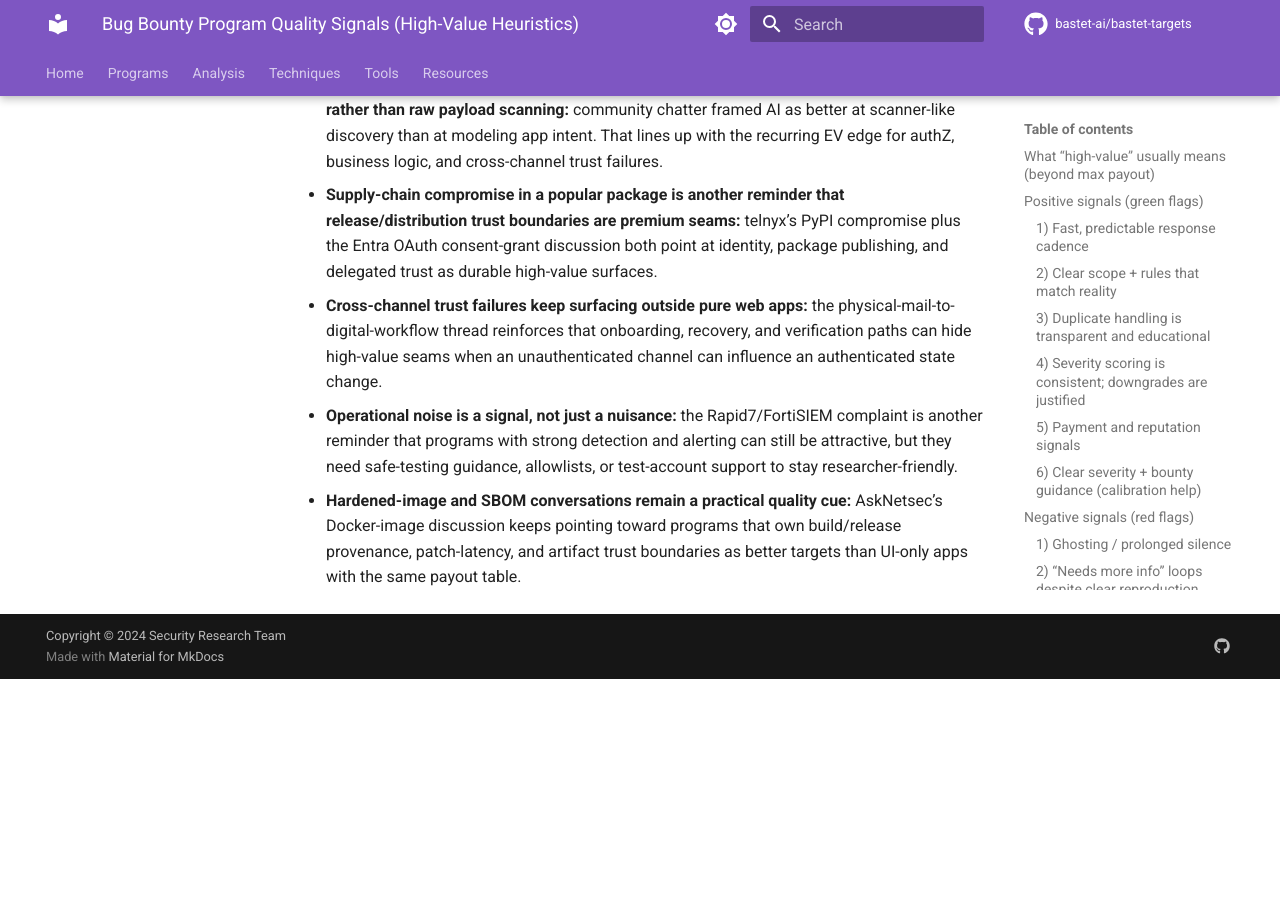
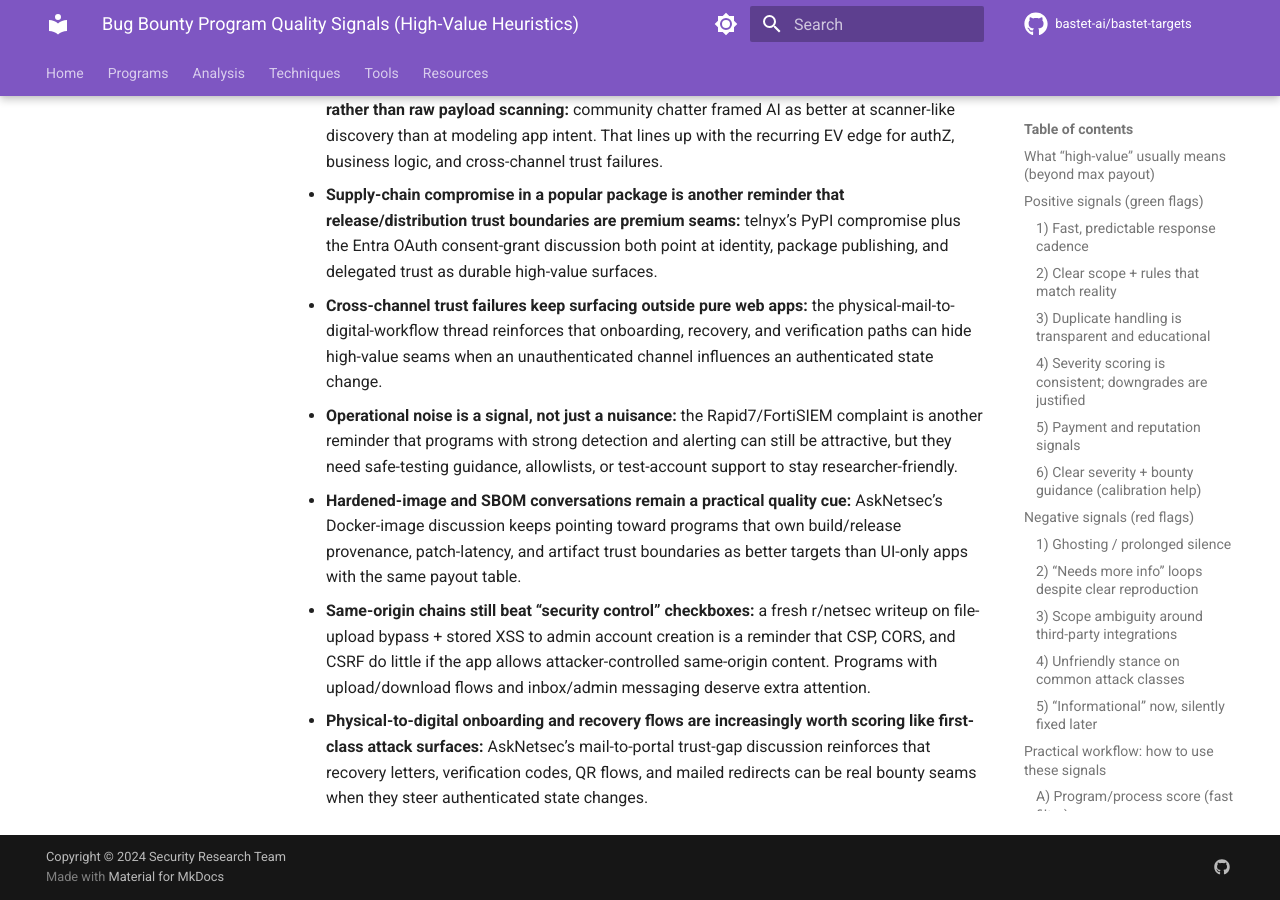
Before and after one commit to bastet-ai/bastet-targets, an MkDocs documentation site: the page built from docs/program-quality-signals.md, in a window 1280 px wide and 900 px high, scrolled down 8605 px. Built offline with MkDocs 1.6.1 and Material for MkDocs 9.7.7, drawn with Linux system fonts in a browser that asks for light colours; comment, search, counter and statistics services are not loaded; before the commit the page ends 9284 px from its top, so only the background shows below that.

Commit message:
docs: refresh program quality signals

```diff
--- a/docs/program-quality-signals.md
+++ b/docs/program-quality-signals.md
@@ -183,6 +183,8 @@
 - **Blind SSRF interest stayed prominent, but the practical advice still centers on safe impact proof:** a new r/bugbounty thread asked how to escalate a blind SSRF after only getting DNS callbacks. That reinforces the standing heuristic that programs vary a lot on whether callback-only evidence is enough; when choosing targets, prefer ones that explicitly accept OAST, internal reachability, or header/proxy proofs.
 - **AI-assisted bug hunting discussion keeps shifting toward workflow/understanding bugs rather than raw payload scanning:** community chatter framed AI as better at scanner-like discovery than at modeling app intent. That lines up with the recurring EV edge for authZ, business logic, and cross-channel trust failures.
 - **Supply-chain compromise in a popular package is another reminder that release/distribution trust boundaries are premium seams:** telnyx’s PyPI compromise plus the Entra OAuth consent-grant discussion both point at identity, package publishing, and delegated trust as durable high-value surfaces.
-- **Cross-channel trust failures keep surfacing outside pure web apps:** the physical-mail-to-digital-workflow thread reinforces that onboarding, recovery, and verification paths can hide high-value seams when an unauthenticated channel can influence an authenticated state change.
+- **Cross-channel trust failures keep surfacing outside pure web apps:** the physical-mail-to-digital-workflow thread reinforces that onboarding, recovery, and verification paths can hide high-value seams when an unauthenticated channel influences an authenticated state change.
 - **Operational noise is a signal, not just a nuisance:** the Rapid7/FortiSIEM complaint is another reminder that programs with strong detection and alerting can still be attractive, but they need safe-testing guidance, allowlists, or test-account support to stay researcher-friendly.
 - **Hardened-image and SBOM conversations remain a practical quality cue:** AskNetsec’s Docker-image discussion keeps pointing toward programs that own build/release provenance, patch-latency, and artifact trust boundaries as better targets than UI-only apps with the same payout table.
+- **Same-origin chains still beat “security control” checkboxes:** a fresh r/netsec writeup on file-upload bypass + stored XSS to admin account creation is a reminder that CSP, CORS, and CSRF do little if the app allows attacker-controlled same-origin content. Programs with upload/download flows and inbox/admin messaging deserve extra attention.
+- **Physical-to-digital onboarding and recovery flows are increasingly worth scoring like first-class attack surfaces:** AskNetsec’s mail-to-portal trust-gap discussion reinforces that recovery letters, verification codes, QR flows, and mailed redirects can be real bounty seams when they steer authenticated state changes.
```
